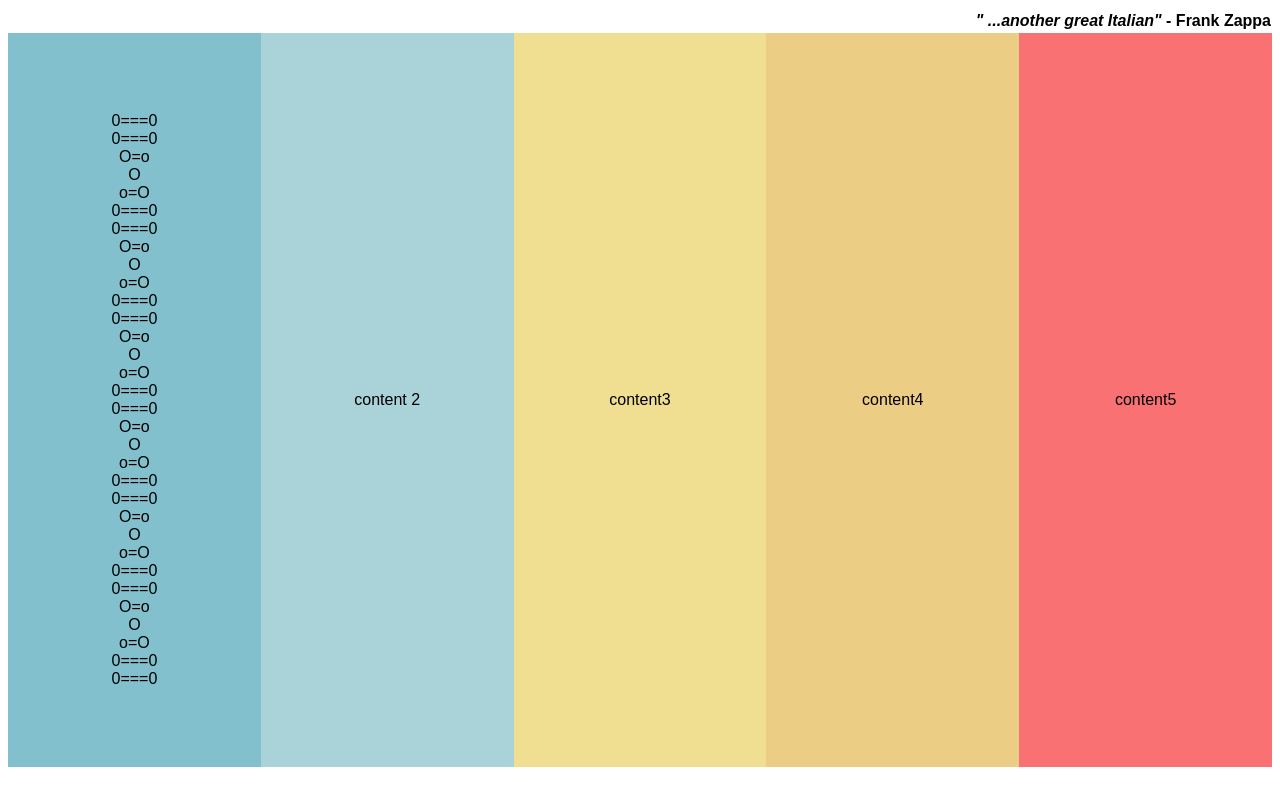
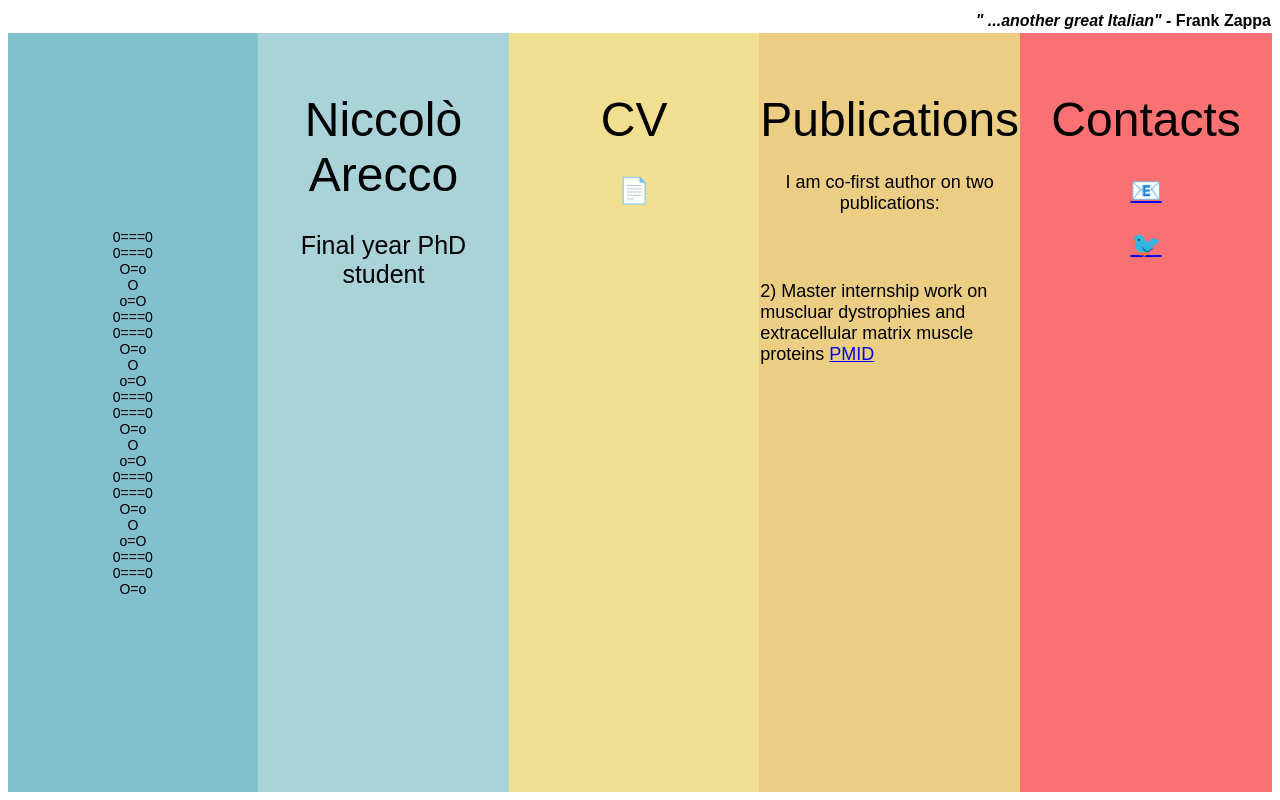
Before and after one commit to Ni-Ar/Ni-Ar.github.io, a plain HTML site: page index.html in a window 1280 px wide. Drawn offline with Linux system fonts and the light colour scheme; a web font is replaced by a local one.

Commit message:
Add Name, CV, Pubs, Contacts

```diff
--- a/index.html
+++ b/index.html
@@ -1,45 +1,60 @@
 <html>
 
 <head>
+    <meta charset="UTF-8">
     <link href='https://fonts.googleapis.com/css?family=Futura&subset=latin,greek' rel='stylesheet' type='text/css'>
-	<title>Niccolò Arecco</title>
+	<title>Niccolo' Arecco</title>
     <style>
 
     table{
         width: 100%;
-    height: 100%;
+        height:100%;
     }
     table, th, td {
      	border: 0px solid black;
         border-spacing: 0px;
         text-align: center;
         font-family: 'Futura', sans-serif;
+
     }
     td {
         width: 20%;
-    height: auto;
+        font-size:25;
     }
 
     table#t01 td:nth-child(1) {
         background-color: #83C0CD;
+        vertical-align: center;
+        font-size:14;
+
     }
     table#t01 td:nth-child(2) {
         background-color: #A9D2D9;
+        vertical-align: text-top;
+
     }
     table#t01 td:nth-child(3) {
        background-color: #F1DF91;
+       vertical-align: text-top;
+
     }
     table#t01 td:nth-child(4) {
         background-color: #ECCD84;
+        vertical-align: text-top;
+
     }
     table#t01 td:nth-child(5) {
         background-color: #F97172;
+        vertical-align: text-top;
+
+
     }
     table#t01 th	{
         background-color: white;
         height: 25px;
         text-align: right;
     }
+
     </style>
 </head>
 
@@ -50,7 +65,7 @@ table#t01 th	{
         <th colspan="5"><i>" ...another great Italian"</i> - Frank Zappa</th>
     </tr>
    <tr>
-        <td>
+        <td style="height: 100%">
   0===0 <br>
   0===0<br>
    O=o<br>
@@ -74,33 +89,48 @@ table#t01 th	{
   0===0<br>
   0===0<br>
    O=o<br>
-    O<br>
-   o=O<br>
-  0===0<br>
-  0===0<br>
-   O=o<br>
-    O<br>
-   o=O<br>
-  0===0<br>
-  0===0<br>
         </td>
-        <td>
-        	content 2
+        <td style="height: 100%">
+            <br><br>
+        	<font size="7">Niccolò Arecco</font>
+        	<br><br>
+        	Final year PhD student
         </td>
-    	<td>
-			content3
+    	<td style="height: 100%">
+    	    <br><br>
+			<font size="7">CV</font>
+			<br><br>
+			&#x1F4C4;
         </td>
-        <td>
-			content4
+        <td style="height: 100%">
+            <br><br>
+			<font size="7">Publications</font>
+			<p>
+			<font size="4">
+			       I am co-first author on two publications:
+			<p>
+			<div align="left">
+			<!-- 1) My PhD work on the SETD5 gene function and its involvement in autism
+			<a href="https://www.ncbi.nlm.nih.gov/pubmed/" target="_blank">PMID</a> -->
+			<br><br>
+			2) Master internship work on muscluar dystrophies and extracellular matrix muscle proteins
+			<a href="https://www.ncbi.nlm.nih.gov/pubmed/27241590" target="_blank">PMID</a>
+			</div>
+			</font>
+
         </td>
-        <td>
-			content5
+        <td style="height: 100%">
+            <br><br>
+			<font size="7">Contacts</font>
+			<br><br>
+			<a href="mailto:arecco.niccolo@gmail.com">&#x1F4E7;</a>
+			<p>
+			<a href="https://twitter.com/NccAcc" target="_blank">&#x1F426;</a>
         </td>
     </tr>
-    <tr>
-    	 <th colspan="5"> <!---Empty Footer Space---> </th>
-
-   </tr>
+   <!-- <tr> -->
+    <!--	 <th colspan="5">  Empty Footer Space </th> -->
+   <!--</tr> -->
 </table>
 
 </body>
```
Also changed, not shown: 1 other file. Lines whose indentation alone changed are shown as unchanged.
